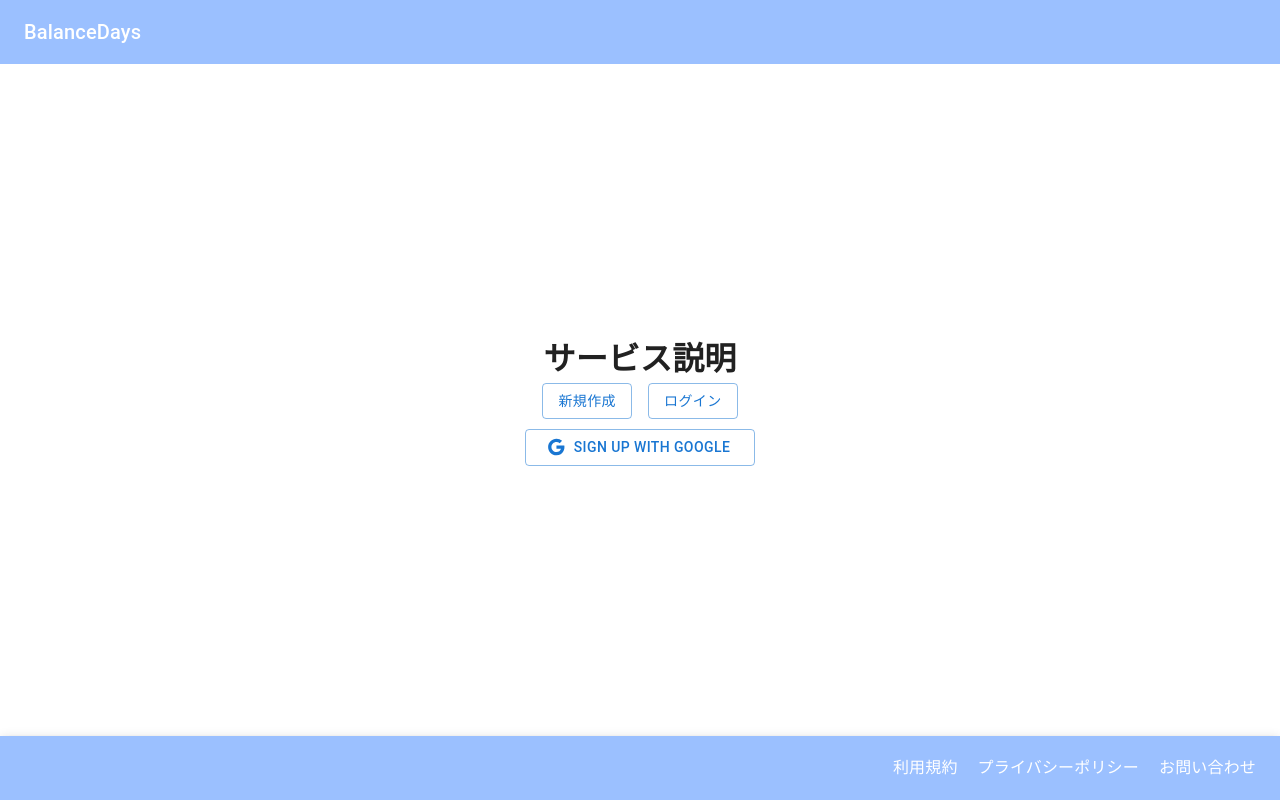
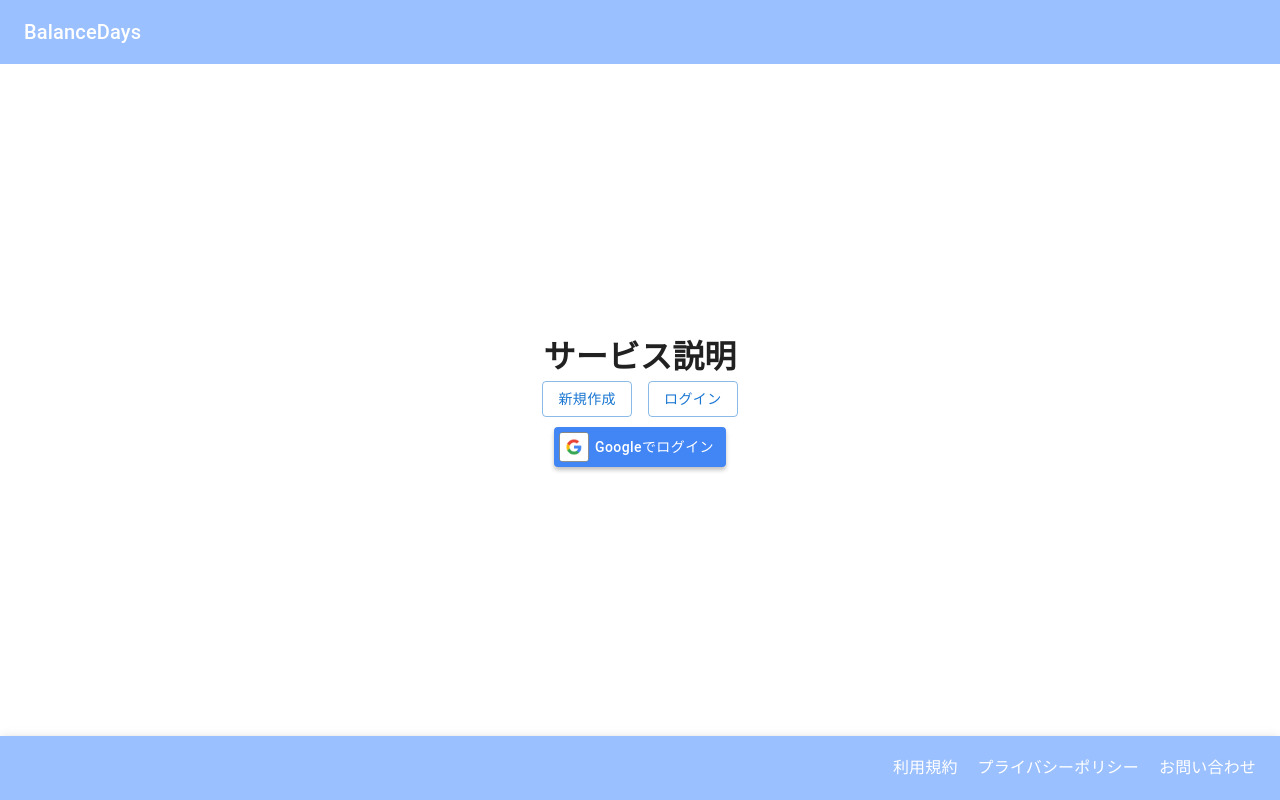
Before and after one commit to kei0299/BalanceDays, a Next.js app in the folder front/: page / in a window 1280 px wide. Built offline with nearby package versions, Linux system fonts and the light colour scheme; no server answers.

Commit message:
googleログインボタンのカスタマイズ

```diff
--- a/front/src/pages/budget.tsx
+++ b/front/src/pages/budget.tsx
@@ -156,7 +156,7 @@ export default function Budget() {
             sx={{
               justifyContent: "center",
               textAlign: "center",
-              minHeight: "150vh",
+              minHeight: "125vh",
             }}
           >
             <TableContainer component={Paper}>
@@ -189,6 +189,7 @@ export default function Budget() {
                       <TableCell align="right">
                         <Input
                           sx={{ maxWidth: 100, ml: "auto" }}
+                          placeholder="¥10,000"
                           value={row.budget === "0" ? "" : row.budget}
                           onChange={(event) =>
                             budgetChange(index, event.target.value)
@@ -215,7 +216,7 @@ export default function Budget() {
               variant="outlined"
               onClick={handleSave}
             >
-              登録する
+              予算を登録する
             </Button>
           </Box>
         </main>
--- a/front/src/pages/index.tsx
+++ b/front/src/pages/index.tsx
@@ -5,6 +5,7 @@ import Head from "next/head";
 import Script from "next/script";
 import * as gtag from "@/lib/gtag";
 import GoogleIcon from "@mui/icons-material/Google";
+import Image from "next/image";
 
 export default function Index() {
   const signInWithGoogle = async (): Promise<void> => {
@@ -84,13 +85,33 @@ export default function Index() {
             </Stack>
 
             <Button
-              variant="outlined"
-              sx={{ mt: "10px", maxWidth: "230px" }}
-              startIcon={<GoogleIcon />}
-              fullWidth
+              sx={{
+                mt: "10px",
+                maxWidth: "240px",
+                height: "40px",
+                backgroundColor: "#4285F4",
+                color: "white",
+                textTransform: "none",
+                boxShadow: "0 3px 4px 0 rgba(0, 0, 0, 0.25)",
+                paddingLeft: "5px",
+                paddingRight: "12px",
+                "&:hover": {
+                  backgroundColor: "#357ae8",
+                },
+              }}
               onClick={signInWithGoogle}
             >
-              SIGN UP WITH GOOGLE
+              <img
+                src="/image/google_logo.png"
+                alt="Google Logo"
+                style={{
+                  width: "30px", // ロゴのサイズを調整
+                  height: "30px", // 高さを小さくして余白を減らす
+                  borderRadius: "4px",
+                  marginRight: "6px",
+                }}
+              />
+              <span>Googleでログイン</span>
             </Button>
           </Box>
         </main>
--- a/front/src/pages/signin.tsx
+++ b/front/src/pages/signin.tsx
@@ -161,7 +161,7 @@ export default function InputAdornments() {
                           onMouseDown={handleMouseDownPassword}
                           onMouseUp={handleMouseUpPassword}
                         >
-                          {showPassword ? <VisibilityOff /> : <Visibility />}
+                          {showPassword ? <Visibility /> : <VisibilityOff />}
                         </IconButton>
                       </InputAdornment>
                     }
--- a/front/src/pages/signup.tsx
+++ b/front/src/pages/signup.tsx
@@ -84,7 +84,6 @@ export default function InputAdornments() {
         console.log(errorData);
         throw new Error("登録に失敗しました");
       }
-      alert("登録が成功しました");
 
       //　登録後の自動ログイン
       try {
@@ -130,7 +129,7 @@ export default function InputAdornments() {
           setAccessToken(accessToken, client, uid);
         }
 
-        alert("ログインしました");
+        alert("新規作成しました");
         setEmail("");
         setPassword("");
         setPasswordConfirmation("");
@@ -220,7 +219,7 @@ export default function InputAdornments() {
                           onMouseDown={handleMouseDownPassword}
                           onMouseUp={handleMouseUpPassword}
                         >
-                          {showPassword ? <VisibilityOff /> : <Visibility />}
+                          {showPassword ? <Visibility /> : <VisibilityOff />}
                         </IconButton>
                       </InputAdornment>
                     }
```
Also changed, not shown: front/public/image/google_logo.png (added).
